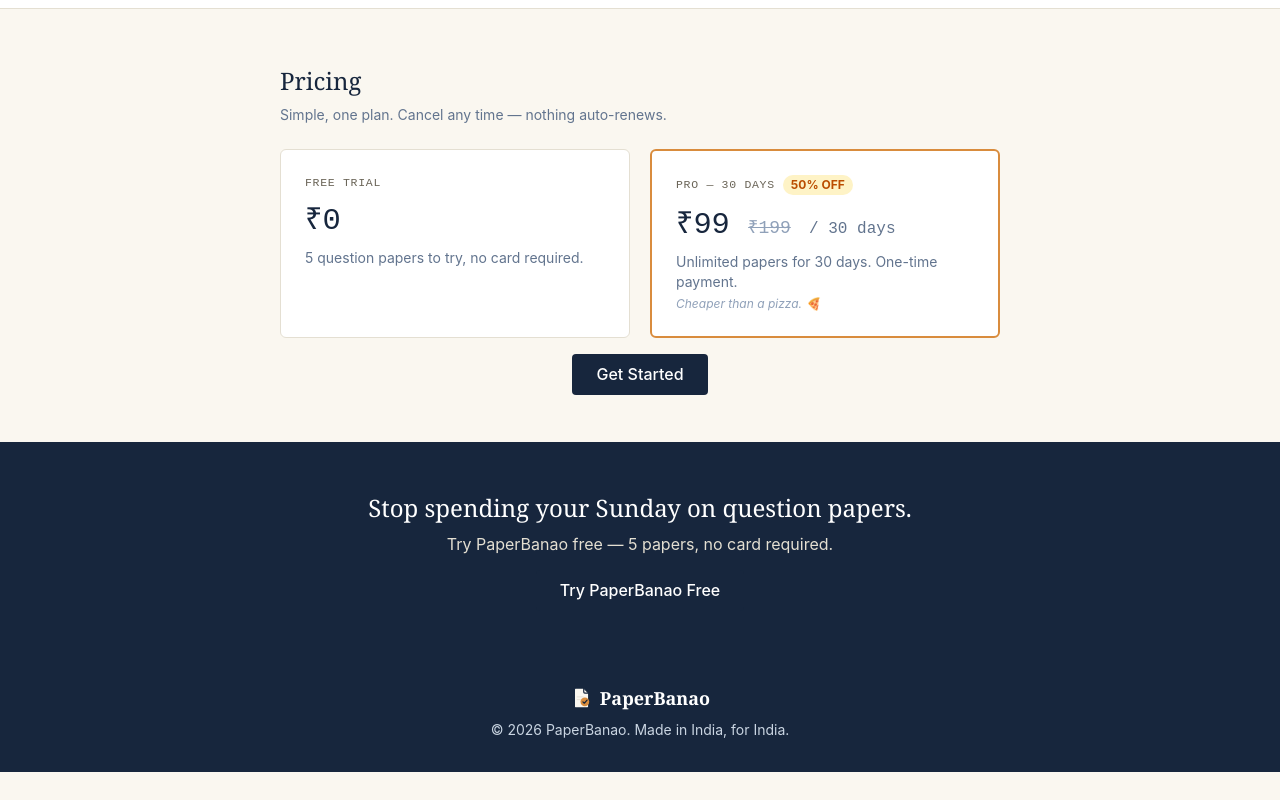
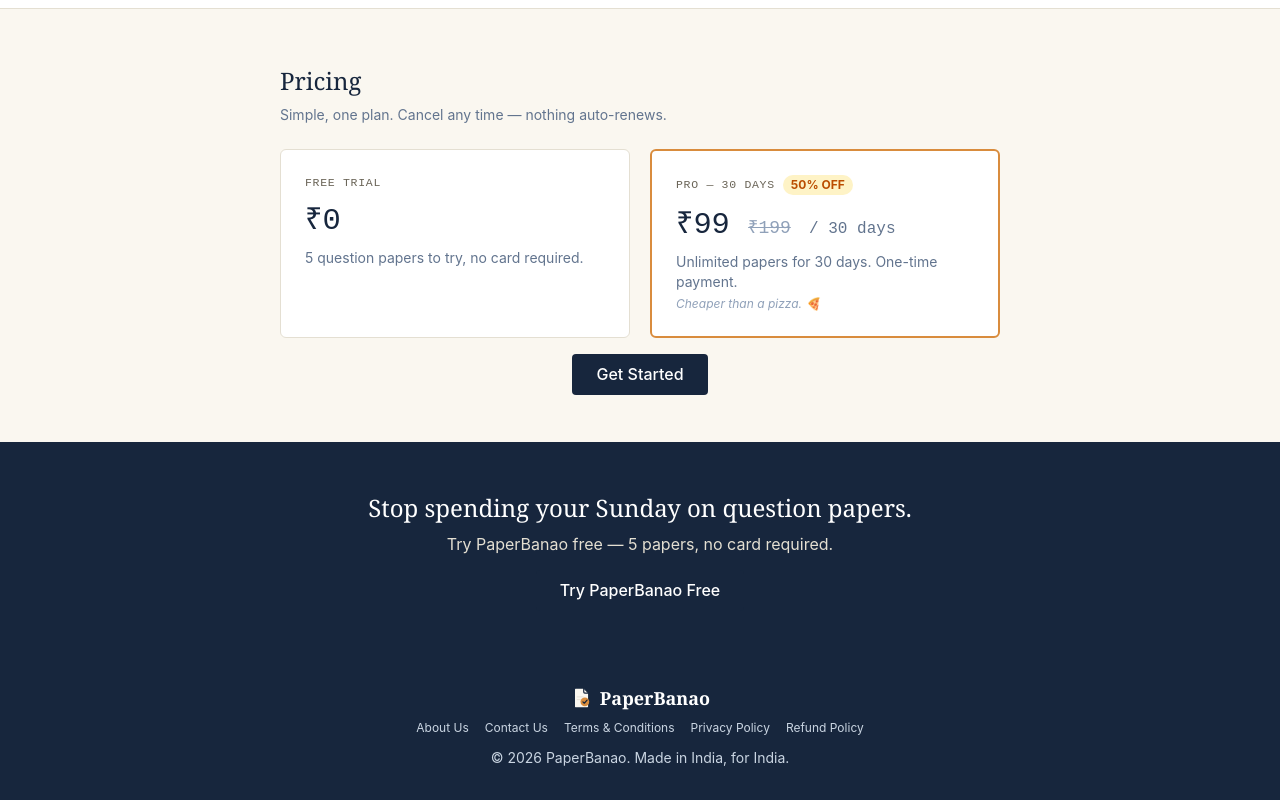
Before and after one commit to CodeiPedia/paperbanao-frontend, a Next.js app: page / in a window 1280 px wide. Shown: the part 1487-2287 px from the top of the page. Before the commit the page ends 2259 px from the top, so only its background shows below. Built offline with nearby package versions, Linux system fonts and the light colour scheme; no server answers.

Commit message:
Add legal and contact pages

```diff
--- a/components/LandingPageClient.js
+++ b/components/LandingPageClient.js
@@ -161,6 +161,13 @@
           <Logo size={22} />
           <span>PaperBanao</span>
         </div>
+        <div className="mb-3 flex flex-wrap items-center justify-center gap-x-4 gap-y-1 text-xs">
+          <Link href="/about" className="hover:text-white">About Us</Link>
+          <Link href="/contact" className="hover:text-white">Contact Us</Link>
+          <Link href="/terms" className="hover:text-white">Terms &amp; Conditions</Link>
+          <Link href="/privacy" className="hover:text-white">Privacy Policy</Link>
+          <Link href="/refund" className="hover:text-white">Refund Policy</Link>
+        </div>
         © {new Date().getFullYear()} PaperBanao. Made in India, for India.
       </footer>
     </div>
--- /dev/null
+++ b/components/LegalPageLayout.js
@@ -0,0 +1,42 @@
+import Link from "next/link";
+import Logo from "@/components/Logo";
+
+export default function LegalPageLayout({ title, children }) {
+  return (
+    <div className="min-h-screen bg-[#FAF7F0]">
+      <header className="border-b border-slate-200 bg-[#17263D] py-4">
+        <div className="mx-auto flex max-w-3xl items-center px-4 sm:px-6">
+          <Link href="/" className="flex items-center gap-2 font-serif text-xl font-bold text-white">
+            <Logo size={26} />
+            Paper<span className="text-amber-400">Banao</span>
+          </Link>
+        </div>
+      </header>
+
+      <main className="mx-auto max-w-3xl px-4 py-10 sm:px-6">
+        <h1 className="mb-6 text-2xl font-bold text-[#17263D]">{title}</h1>
+        <div className="prose-legal space-y-4 text-sm leading-relaxed text-slate-700">
+          {children}
+        </div>
+        <div className="mt-10">
+          <Link href="/" className="text-sm text-amber-700 hover:underline">← Back to Home</Link>
+        </div>
+      </main>
+
+      <footer className="bg-[#17263D] py-8 text-center text-sm text-slate-300">
+        <div className="mb-2 flex items-center justify-center gap-2 font-serif text-lg font-bold text-white">
+          <Logo size={22} />
+          <span>PaperBanao</span>
+        </div>
+        <div className="mb-3 flex flex-wrap items-center justify-center gap-x-4 gap-y-1 text-xs">
+          <Link href="/about" className="hover:text-white">About Us</Link>
+          <Link href="/contact" className="hover:text-white">Contact Us</Link>
+          <Link href="/terms" className="hover:text-white">Terms &amp; Conditions</Link>
+          <Link href="/privacy" className="hover:text-white">Privacy Policy</Link>
+          <Link href="/refund" className="hover:text-white">Refund Policy</Link>
+        </div>
+        © {new Date().getFullYear()} PaperBanao. Made in India, for India.
+      </footer>
+    </div>
+  );
+}
```
